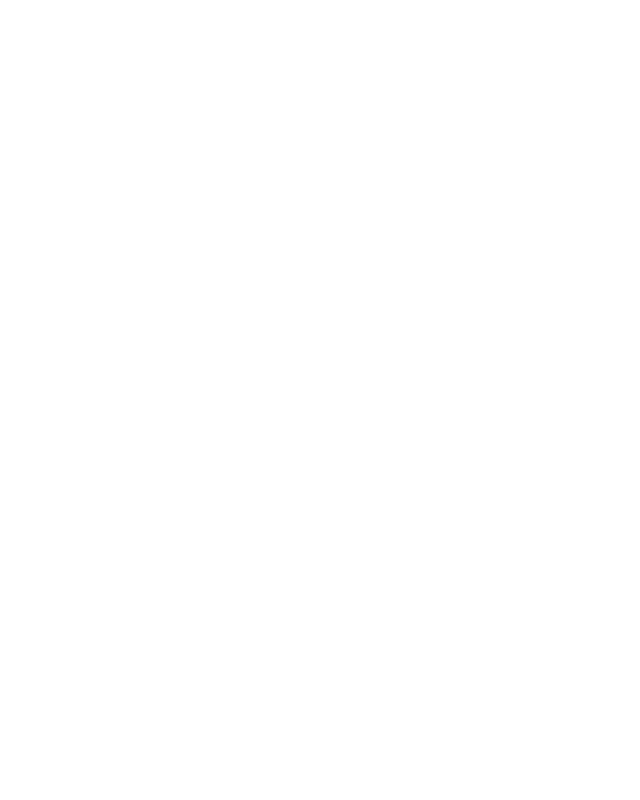
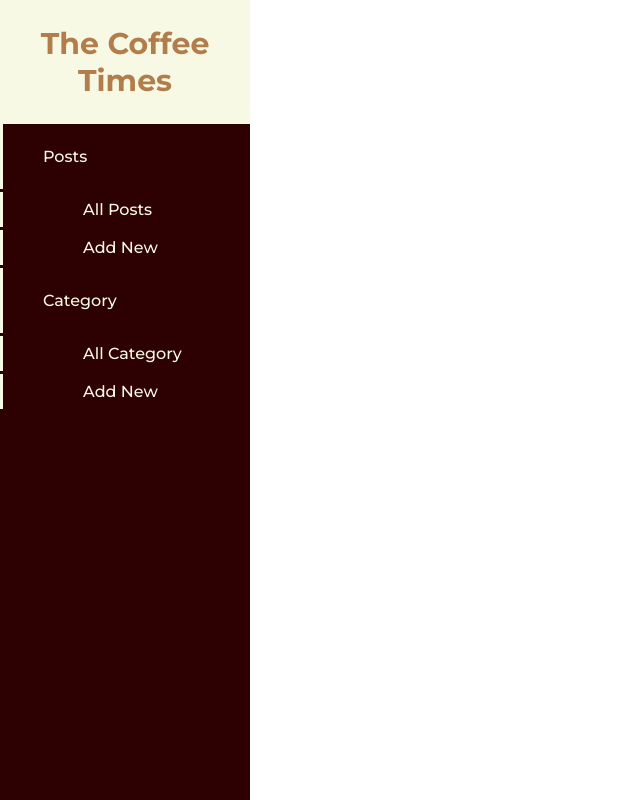
Before and after one commit to Aman-Fx/Blog-App, a React (Create React App) app: page /Blog-App/SideBar in a window 1280 px wide. Before the commit this address had no page. Shown: the whole page, without its empty margins (0-640 px from the left). Built offline with nearby package versions, Linux system fonts and the light colour scheme.

Commit message:
Completed navbar

```diff
--- a/package.json
+++ b/package.json
@@ -4,8 +4,11 @@
   "version": "0.1.0",
   "private": true,
   "dependencies": {
+    "@emotion/react": "^11.10.4",
+    "@emotion/styled": "^11.10.4",
     "@hookform/resolvers": "^2.9.7",
     "@mui/icons-material": "^5.10.6",
+    "@mui/material": "^5.10.6",
     "@testing-library/jest-dom": "^5.16.5",
     "@testing-library/react": "^13.3.0",
     "@testing-library/user-event": "^13.5.0",
--- a/src/App.js
+++ b/src/App.js
@@ -5,7 +5,9 @@
 import { Blog } from './Pages/Blog/Blog';
 import { AddBlog } from './Components/AddBlog/AddBlog';
 import { AdminLog } from './Pages/Admin/AdminLog';
-import { AdminPannel } from './Pages/Admin/AdminPannel';
+import { AdminPannel } from './Pages/Admin/Pannel/AdminPannel';
+import { SideBar } from './Pages/Admin/SideBar/SideBar';
+import { AllPost } from './Pages/Admin/Postes/AllPost';
 
 const App = () => {
   return (
@@ -18,6 +20,8 @@
             <Route path='/AddBlog' element={<AddBlog />} />
             <Route path='/admin' element={<AdminLog />} />
             <Route path='/AdminPannel' element={<AdminPannel />} />
+            <Route path='/SideBar' element={<SideBar />} />
+            <Route path='/AllPost' element={<AllPost />} />
           </Routes>
         </div>
       </Router>
--- a/src/Pages/Admin/AdminLog.js
+++ b/src/Pages/Admin/AdminLog.js
@@ -31,10 +31,9 @@
                 history('/AdminPannel');
             }
             else {
-               alert("Invalid Credentials");
+                alert("Invalid Credentials");
             }
         }
-
     }
 
     return (
--- a/src/Pages/Admin/AdminPannel.css
+++ /dev/null
@@ -1,26 +0,0 @@
-.sidebar{
-    width: 250px;
-    height: 800px;
-    background-color: #2F4050;
-}
-
-.sidebar h2{
-    text-align: center;
-    color: #6f4e37;
-    background-color: rgb(255, 255, 255);
-    font-size: 25px;
-    padding: 20px ;
-    margin-top: 0;
-}
-
-.side-list{
-    color: white;
-}
-
-.side-list ul{
-    line-height: 50px;
-}
-
-.side-list ul li{
-    border-left: 3px solid #6f4e37;
-}
--- a/src/Pages/Admin/AdminPannel.js
+++ /dev/null
@@ -1,29 +0,0 @@
-import React from 'react';
-import "./AdminPannel.css"
-
-export const AdminPannel = () => {
-    return (
-        <div>
-            <nav className='AdminPanel'>
-                <div className="sidebar">
-                    <h2>The Coffee Times
-                    </h2>
-                    <div className='side-list'>
-                        <ul>
-                            <li>Posts</li>
-                            <ul>
-                                <li>All Posts</li>
-                                <li>Add New</li>
-                            </ul>
-                            <li>Category</li>
-                            <ul>
-                                <li>All Category</li>
-                                <li>Add New</li>
-                            </ul>
-                        </ul>
-                    </div>
-                </div>
-            </nav>
-        </div>
-    )
-}
--- /dev/null
+++ b/src/Pages/Admin/Pannel/AdminPannel.js
@@ -0,0 +1,11 @@
+import React from 'react';
+import { SideBar } from '../SideBar/SideBar';
+
+export const AdminPannel = () => {
+    return (
+        <div>
+            <div><SideBar /></div>
+
+        </div>
+    )
+}
--- /dev/null
+++ b/src/Pages/Admin/Postes/AllPost.css
@@ -0,0 +1,5 @@
+.AllPost{
+    display: flex;
+    align-items: center;
+    justify-content: space-between;
+}
--- /dev/null
+++ b/src/Pages/Admin/Postes/AllPost.js
@@ -0,0 +1,11 @@
+import React from 'react'
+import { SideBar } from '../SideBar/SideBar'
+
+export const AllPost = () => {
+    return (
+        <div className='AllPost'>
+            <div><SideBar/> </div>
+            <div className='Post-content'>AllPost</div>
+        </div>
+    )
+}
--- /dev/null
+++ b/src/Pages/Admin/SideBar/SideBar.css
@@ -0,0 +1,64 @@
+.sidebar {
+    width: 250px;
+    height: 800px;
+    background-color: #2D0001;
+    position: fixed;
+
+}
+
+.sidebar .text {
+    text-align: center;
+    color: #B17E4B;
+    background-color: #F8F9E4;
+    font-size: 20px;
+    /* padding: 15px  ; */
+    margin-top: 0;
+}
+
+nav ul {
+    list-style: none;
+    margin: 0%;
+    padding: 0%;
+}
+
+nav ul li {
+    line-height: 65px;
+}
+
+nav ul li {
+    position: relative;
+    color: #F8F9E4;
+    text-decoration: none;
+    cursor: pointer;
+    padding-left: 40px;
+    font-weight: 500;
+    margin-bottom: 3px;
+    border-left: 3px solid #F8F9E4;
+}
+
+nav ul li:hover {
+    color: #2D0001;
+    background-color: #F8F9E4;
+    border-left: 6px solid #2D0001;
+}
+
+nav ul ul {
+    position: static;
+    /* display: none; */
+
+}
+
+nav ul ul li {
+    line-height: 35px;
+    padding-left: 80px;
+}
+
+nav ul ul li a{
+    text-decoration: none;
+    color: #F8F9E4;
+    display: block;
+    width: 100%;
+}
+nav ul ul li a:hover{
+    color: #2D0001;
+}
--- /dev/null
+++ b/src/Pages/Admin/SideBar/SideBar.js
@@ -0,0 +1,34 @@
+import React from 'react';
+import { useState } from 'react';
+import { Link } from 'react-router-dom';
+import "./SideBar.css";
+
+export const SideBar = () => {
+    const [showPost, setShowPost] = useState(true);
+    const [showCate, setShowCate] = useState(true);
+
+    return (
+        <div className='all'>
+            <nav className='sidebar'>
+                <div className="text">
+                    <h2>The Coffee Times
+                    </h2>
+                </div>
+                <ul>
+                    <li
+                     onClick={() => setShowPost(!showPost)}
+                    > Posts   </li>
+                    {showPost && <ul>
+                        <li> <Link to={"/AllPost"} > All Posts</Link> </li>
+                        <li> <Link to={""}>Add New</Link> </li>
+                    </ul> }
+                    <li onClick={() => setShowCate(!showCate)}> Category  </li>
+                   { showCate && <ul>
+                        <li> <Link to={""}>All Category</Link> </li>
+                        <li><Link to={""}>Add New</Link></li>
+                    </ul>}
+                </ul>
+            </nav>
+        </div>
+    )
+}
```
Also changed, not shown: src/Pages/Admin/Pannel/AdminPannel.css (added), 1 other file (tests, documents, lock files or other folders).
